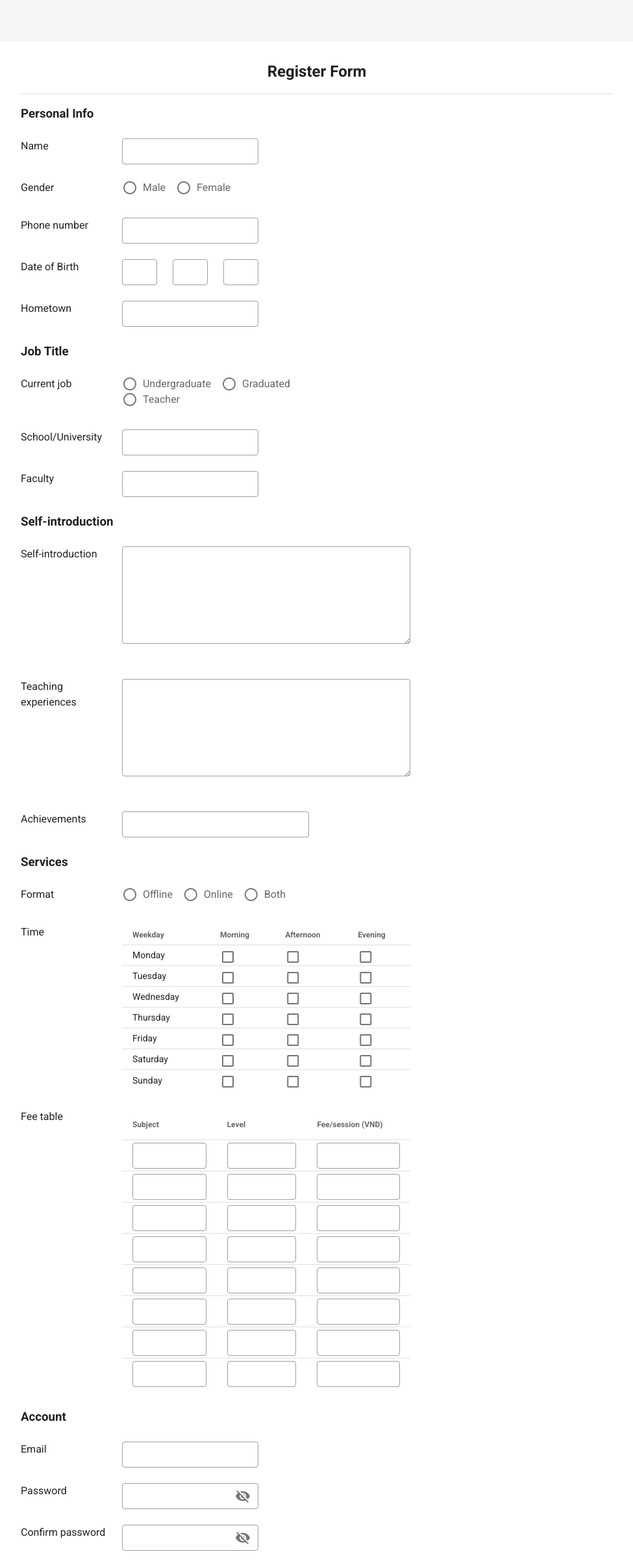
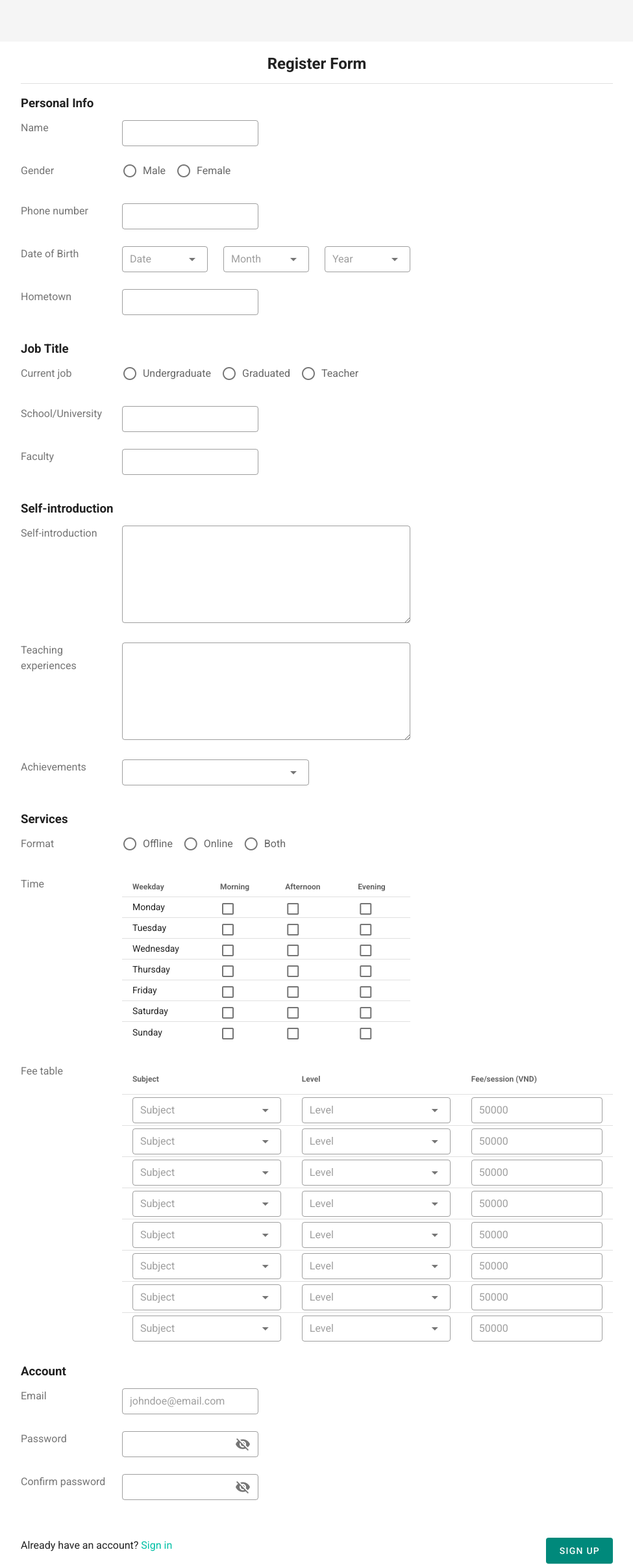
Before and after one commit to minhthinh190/find-learner, a Nuxt app: page /signup in a window 1280 px wide. Shown: the top 2409 px of the page at 65% size, without its empty margins (152-1127 px from the left). Built offline with nearby package versions, Linux system fonts and the light colour scheme.

Commit message:
Update signup page

```diff
--- a/pages/signup.vue
+++ b/pages/signup.vue
@@ -1,99 +1,17 @@
 <template>
-  <!--
-  <v-container fill-height>
-    <v-row justify="center">
-      <v-col cols="12" sm="6" md="6" lg="4">
-        <v-card class="pa-6" outlined>
-          <v-card-title class="justify-center mb-4">
-            <h3>Sign Up</h3>
-          </v-card-title>
-
-          <v-card-text>
+  <v-container fluid class="pa-sm-5 pa-md-16">
+    <v-sheet class="mx-lg-16 px-lg-14 pt-7 pb-8">
       <v-form ref="form">
-              <v-text-field
-                v-model="email"
-                label="Email"
-                color="teal accent-4"
-                dense
-                outlined
-                single-line
-                :rules="emailRules"
-              ></v-text-field>
-
-              <v-spacer class="py-1" />
-
-              <v-text-field
-                v-model="password"
-                label="Password"
-                color="teal accent-4"
-                dense
-                outlined
-                single-line
-                :type="isPwShowed ? 'text' : 'password'"
-                :append-icon="isPwShowed ? 'mdi-eye' : 'mdi-eye-off'"
-                :rules="passwordRules"
-                @click:append="isPwShowed = !isPwShowed"
-              ></v-text-field>
-
-              <v-spacer class="py-1" />
-
-              <v-text-field
-                label="Confirm Password"
-                ref="confirmPassword"
-                color="teal accent-4"
-                dense
-                outlined
-                :type="isCfPwShowed ? 'text' : 'password'"
-                :append-icon="isCfPwShowed ? 'mdi-eye' : 'mdi-eye-off'"
-                :rules="confirmPasswordRules"
-                @click:append="isCfPwShowed = !isCfPwShowed"
-                @keyup.enter="signUp"
-              ></v-text-field>
-            </v-form>
-          </v-card-text>
-
-          <v-card-actions>
-            <v-row class="px-2 py-0">
-              <v-col cols="12" sm=12 md="12" lg="12" align="center">
-                <v-btn
-                  color="teal darken-1"
-                  depressed
-                  block
-                  :loading="isSigningUp"
-                  class="py-5 text-capitalize white--text"
-                  @click="signUp"
-                >
-                  Sign Up
-                </v-btn>
-              </v-col>
-
-              <v-col cols="12" sm="12" md="12" lg="12" align="center" class="pb-0">
-                <p>
-                  Already have an account?
-                  <nuxt-link to="/signin" class="link">
-                    Sign in
-                  </nuxt-link>
-                </p>
-              </v-col>
-            </v-row>
-          </v-card-actions>
-        </v-card>
-      </v-col>
-    </v-row>
-  </v-container>
-  -->
-  <v-container fluid class="pa-16">
-    <v-sheet class="mx-16 px-14 py-7">
         <v-row>
           <v-col cols="12">
             <h2 class="text-center">Register Form</h2>
           </v-col>
         </v-row>
 
-      <v-divider class="my-4"/>
+        <v-divider class="mt-6 mb-4"/>
 
         <!-- Personal Info -->
-      <v-row>
+        <v-row class="py-3">
           <v-col cols="12">
             <h3>Personal Info</h3>
           </v-col>
@@ -101,31 +19,40 @@
 
         <v-row>
           <v-col cols="2">
-          <p>Name</p>
+            <p class="label">Name</p>
           </v-col>
-        <v-col cols="3">
+          <v-col cols="12" md="3" sm="5" class="py-0">
             <v-text-field
+              v-model="personalInfo.name"
               dense
               outlined
               single-line
-            hide-details
+              color="teal accent-4"
+              :rules="textInputRules"
             ></v-text-field>
           </v-col>
         </v-row>
 
-      <v-row>
-        <v-col cols="2" class="pb-0 ">
-          <p>Gender</p>
+        <v-row class="pb-4">
+          <v-col cols="2" class="pb-0">
+            <p class="label">Gender</p>
           </v-col>
-        <v-col cols="3" class="pb-0 ">
-          <v-radio-group row class="pa-0 ma-0">
+          <v-col cols="12" md="3" sm="5" class="py-0">
+            <v-radio-group
+              v-model="personalInfo.gender"
+              row
+              class="pa-0 ma-0"
+              :rules="numberInputRules"
+            >
               <v-radio
                 label="Male"
                 value="male"
+                color="teal accent-4"
               ></v-radio>
               <v-radio
                 label="Female"
                 value="female"
+                color="teal accent-4"
               ></v-radio>
             </v-radio-group>
           </v-col>
@@ -133,89 +60,111 @@
 
         <v-row>
           <v-col cols="2">
-          <p>Phone number</p>
+            <p class="label">Phone number</p>
           </v-col>
-        <v-col cols="3">
+          <v-col cols="12" md="3" sm="5" class="py-0">
             <v-text-field
+              v-model="personalInfo.phone"
               dense
               outlined
               single-line
-            hide-details
+              color="teal accent-4"
+              type="number"
+              :rules="numberInputRules"
             ></v-text-field>
           </v-col>
         </v-row>
 
         <v-row>
           <v-col cols="2">
-          <p>Date of Birth</p>
+            <p class="label">Date of Birth</p>
           </v-col>
 
-        <v-col cols="1">
-          <v-text-field
+          <v-col cols="12" lg="2" md="2" sm="3" class="py-0">
+            <v-select
+              v-model="personalInfo.birthDate"
               dense
               outlined
-            single-line
-            hide-details
-          ></v-text-field>
+              color="teal accent-4"
+              placeholder="Date"
+              :items="dateSelectData"
+              :rules="numberInputRules"
+            ></v-select>
           </v-col>
 
-        <v-col cols="1">
-          <v-text-field
+          <v-col cols="12" lg="2" md="2" sm="3" class="py-0">
+            <v-select
+              v-model="personalInfo.birthMonth"
               dense
               outlined
-            single-line
-            hide-details
-          ></v-text-field>
+              color="teal accent-4"
+              placeholder="Month"
+              :items="monthSelectData"
+              :rules="numberInputRules"
+            ></v-select>
           </v-col>
 
-        <v-col cols="1">
-          <v-text-field
+          <v-col cols="12" lg="2" md="2" sm="3" class="py-0">
+            <v-select
+              v-model="personalInfo.birthYear"
               dense
               outlined
-            single-line
-            hide-details
-          ></v-text-field>
+              color="teal accent-4"
+              placeholder="Year"
+              :items="yearSelectData"
+              :rules="numberInputRules"
+            ></v-select>
           </v-col>
         </v-row>
 
         <v-row>
           <v-col cols="2">
-          <p>Hometown</p>
+            <p class="label">Hometown</p>
           </v-col>
-        <v-col cols="3">
+          <v-col cols="12" md="3" sm="5" class="py-0">
             <v-text-field
+              v-model="personalInfo.hometown"
               dense
               outlined
               single-line
-            hide-details
+              color="teal accent-4"
+              :rules="textInputRules"
             ></v-text-field>
           </v-col>
         </v-row>
 
         <!-- Job Title -->
-      <v-row>
+        <v-row class="py-3">
           <v-col cols="12">
             <h3>Job Title</h3>
           </v-col>
         </v-row>
 
-      <v-row>
-        <v-col cols="2" class="pb-0 ">
-          <p>Current job</p>
+        <v-row class="pb-4">
+          <v-col cols="2" class="pb-0">
+            <p class="label">Current job</p>
           </v-col>
-        <v-col cols="5" class="pb-0 ">
-          <v-radio-group row class="pa-0 ma-0">
+          <v-col cols="12" md="6" class="py-0">
+            <v-radio-group
+              v-model="jobTitle.currentJob"
+              row
+              class="pa-0 ma-0"
+              :rules="numberInputRules"
+            >
               <v-radio
                 label="Undergraduate"
                 value="undergraduate"
+                color="teal accent-4"
               ></v-radio>
               <v-radio
                 label="Graduated"
                 value="graduated"
+                color="teal accent-4"
               ></v-radio>
               <v-radio
                 label="Teacher"
                 value="teacher"
+                color="teal accent-4"
               ></v-radio>
             </v-radio-group>
           </v-col>
@@ -223,34 +172,38 @@
 
         <v-row>
           <v-col cols="2">
-          <p>School/University</p>
+            <p class="label">School/University</p>
           </v-col>
-        <v-col cols="3">
+          <v-col cols="12" md="3" sm="5" class="py-0">
             <v-text-field
+              v-model="jobTitle.school"
               dense
               outlined
               single-line
-            hide-details
+              color="teal accent-4"
+              :rules="textInputRules"
             ></v-text-field>
           </v-col>
         </v-row>
 
         <v-row>
           <v-col cols="2">
-          <p>Faculty</p>
+            <p class="label">Faculty</p>
           </v-col>
-        <v-col cols="3">
+          <v-col cols="12" md="3" sm="5" class="py-0">
             <v-text-field
+              v-model="jobTitle.faculty"
               dense
               outlined
               single-line
-            hide-details
+              color="teal accent-4"
+              :rules="textInputRules"
             ></v-text-field>
           </v-col>
         </v-row>
 
         <!-- Self-introduction -->
-      <v-row>
+        <v-row class="py-3">
           <v-col cols="12">
             <h3>Self-introduction</h3>
           </v-col>
@@ -258,94 +211,115 @@
 
         <v-row>
           <v-col cols="2">
-          <p>Self-introduction</p>
+            <p class="label">Self-introduction</p>
           </v-col>
-        <v-col cols="6">
+          <v-col cols="12" md="6" class="py-0">
             <v-textarea
+              v-model="selfIntroduction.selfIntroduction"
               outlined
+              color="teal accent-4"
+              :rules="textInputRules"
             ></v-textarea>
           </v-col>
         </v-row>
 
         <v-row>
           <v-col cols="2">
-          <p>Teaching experiences</p>
+            <p class="label">Teaching experiences</p>
           </v-col>
-        <v-col cols="6">
+          <v-col cols="12" md="6" class="py-0">
             <v-textarea
+              v-model="selfIntroduction.teachingExperiences"
               outlined
+              color="teal accent-4"
+              :rules="textInputRules"
             ></v-textarea>
           </v-col>
         </v-row>
 
         <v-row>
           <v-col cols="2">
-          <p>Achievements</p>
+            <p class="label">Achievements</p>
           </v-col>
-        <v-col cols="4">
-          <v-text-field
+          <v-col cols="12" md="4" sm="5" class="py-0">
+            <v-select
+              v-model="selfIntroduction.achievement"
               dense
               outlined
-            single-line
-            hide-details
-          ></v-text-field>
+              color="teal accent-4"
+              :items="achievementSelectData"
+            ></v-select>
           </v-col>
         </v-row>
 
         <!-- Services -->
-      <v-row>
+        <v-row class="py-3">
           <v-col cols="12">
             <h3>Services</h3>
           </v-col>
         </v-row>
 
-      <v-row>
+        <v-row class="pb-4">
           <v-col cols="2" class="pb-0 ">
-          <p>Format</p>
+            <p class="label">Format</p>
           </v-col>
-        <v-col cols="5" class="pb-0 ">
-          <v-radio-group row class="pa-0 ma-0">
+          <v-col cols="12" md="5" class="py-0 ">
+            <v-radio-group
+              v-model="services.format"
+              row
+              class="pa-0 ma-0"
+              :rules="numberInputRules"
+            >
               <v-radio
                 label="Offline"
                 value="offline"
+                color="teal accent-4"
               ></v-radio>
               <v-radio
                 label="Online"
                 value="online"
+                color="teal accent-4"
               ></v-radio>
               <v-radio
                 label="Both"
                 value="both"
+                color="teal accent-4"
               ></v-radio>
             </v-radio-group>
           </v-col>
         </v-row>
 
-      <v-row class="pb-4 ">
+        <v-row class="pb-8">
           <v-col cols="2" class="pb-0">
-          <p>Time</p>
+            <p class="label">Time</p>
           </v-col>
-        <v-col cols="6" class="pb-0">
+          <v-col cols="12" lg="6" md="8" sm="10" class="py-0">
             <v-data-table
               :headers="timeTableHeaders"
-            :items="timeTableData"
+              :items="services.freeTime"
               dense
               hide-default-footer
             >
               <template v-slot:item.morning="{ item }">
                 <v-checkbox
+                  v-model="item.morning"
+                  color="teal accent-4"
                   hide-details
                   class="ma-0"
                 ></v-checkbox>
               </template>
               <template v-slot:item.afternoon="{ item }">
                 <v-checkbox
+                  v-model="item.afternoon"
+                  color="teal accent-4"
                   hide-details
                   class="ma-0"
                 ></v-checkbox>
               </template>
               <template v-slot:item.evening="{ item }">
                 <v-checkbox
+                  v-model="item.evening"
+                  color="teal accent-4"
                   hide-details
                   class="ma-0"
                 ></v-checkbox>
@@ -356,36 +330,47 @@
 
         <v-row class="pb-4">
           <v-col cols="2" class="pb-0">
-          <p>Fee table</p>
+            <p class="label">Fee table</p>
           </v-col>
-        <v-col cols="6" class="pb-0">
+          <v-col cols="12" md="10" class="py-0">
             <v-data-table
               :headers="feeTableHeaders"
               :items="feeTableData"
               hide-default-footer
             >
               <template v-slot:item.subject="{ item }">
+                <v-select
+                  v-model="item.subject"
+                  dense
+                  outlined
+                  hide-details
+                  color="teal accent-4"
+                  placeholder="Subject"
+                  :items="subjectSelectData"
+                ></v-select>
+              </template>
+              <template v-slot:item.level="{ item }">
+                <v-select
+                  v-model="item.level"
+                  dense
+                  outlined
+                  hide-details
+                  multiple
+                  color="teal accent-4"
+                  placeholder="Level"
+                  :items="levelSelectData"
+                ></v-select>
+              </template>
+              <template v-slot:item.fee="{ item }">
                 <v-text-field
+                  v-model="item.fee"
                   dense
                   outlined
                   single-line
                   hide-details
-              ></v-text-field>
-            </template>
-            <template v-slot:item.level="{ item }">
-              <v-text-field
-                dense
-                outlined
-                single-line
-                hide-details
-              ></v-text-field>
-            </template>
-            <template v-slot:item.fee="{ item }">
-              <v-text-field
-                dense
-                outlined
-                single-line
-                hide-details
+                  color="teal accent-4"
+                  placeholder="50000"
+                  type="number"
                 ></v-text-field>
               </template>
             </v-data-table>
@@ -393,71 +378,89 @@
         </v-row>
 
         <!-- Account -->
-      <v-row>
+        <v-row class="py-3">
           <v-col cols="12">
             <h3>Account</h3>
           </v-col>
         </v-row>
 
         <v-row>
-        <v-col cols="2">
-          <p>Email</p>
+          <v-col cols="12" md="2" class="py-0">
+            <p class="label">Email</p>
           </v-col>
-        <v-col cols="3">
+          <v-col cols="12" md="3" sm="5" class="py-0">
             <v-text-field
+              v-model="account.email"
               dense
               outlined
               single-line
-            hide-details
+              color="teal accent-4"
+              placeholder="johndoe@email.com"
+              :rules="emailRules"
             ></v-text-field>
           </v-col>
         </v-row>
 
         <v-row>
-        <v-col cols="2">
-          <p>Password</p>
+          <v-col cols="12" md="2" class="py-0">
+            <p class="label">Password</p>
           </v-col>
-        <v-col cols="3">
+          <v-col cols="12" md="3" sm="5" class="py-0">
             <v-text-field
+              v-model="account.password"
               dense
               outlined
               single-line
-            hide-details
+              color="teal accent-4"
               :type="isPwShowed ? 'text' : 'password'"
               :append-icon="isPwShowed ? 'mdi-eye' : 'mdi-eye-off'"
+              :rules="passwordRules"
               @click:append="isPwShowed = !isPwShowed"
             ></v-text-field>
           </v-col>
         </v-row>
 
         <v-row>
-        <v-col cols="2">
-          <p>Confirm password</p>
+          <v-col cols="12" md="2" class="py-0">
+            <p class="ma-0 label">Confirm password</p>
           </v-col>
-        <v-col cols="3">
+          <v-col cols="12" md="3" sm="5" class="py-0">
             <v-text-field
+              ref="confirmPassword"
+              v-model="account.confirmPassword"
               dense
               outlined
               single-line
-            hide-details
+              color="teal accent-4"
               :type="isCfPwShowed ? 'text' : 'password'"
               :append-icon="isCfPwShowed ? 'mdi-eye' : 'mdi-eye-off'"
+              :rules="confirmPasswordRules"
               @click:append="isCfPwShowed = !isCfPwShowed"
             ></v-text-field>
           </v-col>
         </v-row>
 
-      <v-row>
-        <v-col cols="12" class="text-right">
+        <v-row class="pt-5">
+          <v-col cols="12" sm="6">
+            <p>
+              Already have an account?
+              <nuxt-link to="/signin" class="link">
+                Sign in
+              </nuxt-link>
+            </p>
+          </v-col>
+          <v-col cols="12" sm="6" class="text-right">
             <v-btn
               color="teal darken-1"
               depressed
               class="pa-5 white--text"
+              @click="signUp"
             >
               Sign Up
             </v-btn>
           </v-col>
         </v-row>
+      </v-form>
     </v-sheet>
   </v-container>
 </template>
@@ -465,43 +468,63 @@
 <script>
 import regex from '~/util/regex.js'
 import msg from '~/util/message.js'
+import { helper } from '~/util/helpers.js'
 
 export default {
   data () {
     return {
-      email: '',
+      isPwShowed: false,
+      isCfPwShowed: false,
+      isSigningUp: false,
+      // Input Rules
+      textInputRules: [val => !!val.trim() || 'Required!'],
+      numberInputRules: [val => !!val || 'Required!'],
       emailRules: [
         val => !!val.trim() || msg.auth.emailRequired,
         val => (val.trim() && regex.email.test(val)) || msg.auth.invalidEmailFormat
       ],
-      password: '',
-      isPwShowed: false,
       passwordRules: [
         val => !!val || msg.auth.pwRequired,
         val => (val && val.length > 6) || msg.auth.invalidPwLength
       ],
-      confirmPassword: '',
-      isCfPwShowed: false,
       confirmPasswordRules: [
         val => !!val || msg.auth.confirmPwRequired,
         val => (val && val.length > 6) || msg.auth.invalidPwLength,
-        val => (val && val === this.password) || msg.auth.pwNotMatch
+        val => (val && val === this.account.password) || msg.auth.pwNotMatch
       ],
-      isSigningUp: false,
+      //
+      dateSelectData: helper.generateDateData(),
+      monthSelectData: helper.generateMonthData(),
+      yearSelectData: helper.generateYearData(),
+      //
+      achievementSelectData: [
+        'Thủ khoa đại học',
+        'Á khoa đại học',
+        'Học sinh giỏi Quốc gia',
+        'Học sinh giỏi Tỉnh/TP',
+        'Huy chương Quốc tế',
+        'Du học sinh',
+        'Học bổng',
+        'Học sinh trường THPT chuyên'
+      ],
+      //
+      subjectSelectData: [
+        'Math',
+        'Physics',
+        'Chemistry',
+        'Biology',
+        'Literature',
+        'English',
+        'TOEIC',
+        'IELTS'
+      ],
+      levelSelectData: [1, 2, 3, 4, 5, 6, 7, 8, 9, 10, 11, 12],
+      //
       timeTableHeaders: [
         { text: 'Weekday', value: 'weekday', align: '', sortable: false },
         { text: 'Morning', value: 'morning', align: '', sortable: false },
         { text: 'Afternoon', value: 'afternoon', align: '', sortable: false },
         { text: 'Evening', value: 'evening', align: '', sortable: false }
-      ],
-      timeTableData: [
-        { weekday: 'Monday', morning: '', afternoon: '', evening: '' },
-        { weekday: 'Tuesday', morning: '', afternoon: '', evening: '' },
-        { weekday: 'Wednesday', morning: '', afternoon: '', evening: '' },
-        { weekday: 'Thursday', morning: '', afternoon: '', evening: '' },
-        { weekday: 'Friday', morning: '', afternoon: '', evening: '' },
-        { weekday: 'Saturday', morning: '', afternoon: '', evening: '' },
-        { weekday: 'Sunday', morning: '', afternoon: '', evening: '' }
       ],
       feeTableHeaders: [
         { text: 'Subject', value: 'subject', align: '', sortable: false },
@@ -509,15 +532,57 @@ export default {
         { text: 'Fee/session (VND)', value: 'fee', align: '', sortable: false }
       ],
       feeTableData: [
-        { subject: '', level: '', fee: '' },
-        { subject: '', level: '', fee: '' },
-        { subject: '', level: '', fee: '' },
-        { subject: '', level: '', fee: '' },
-        { subject: '', level: '', fee: '' },
-        { subject: '', level: '', fee: '' },
-        { subject: '', level: '', fee: '' },
-        { subject: '', level: '', fee: '' }
+        { subject: '', level: [], fee: '' },
+        { subject: '', level: [], fee: '' },
+        { subject: '', level: [], fee: '' },
+        { subject: '', level: [], fee: '' },
+        { subject: '', level: [], fee: '' },
+        { subject: '', level: [], fee: '' },
+        { subject: '', level: [], fee: '' },
+        { subject: '', level: [], fee: '' }
+      ],
+      /* Tutor Info State */
+      // Personal Info
+      personalInfo: {
+        name: '',
+        gender: '',
+        phone: '',
+        birthDate: '',
+        birthMonth: '',
+        birthYear: '',
+        hometown: ''
+      },
+      // Job Title
+      jobTitle: {
+        currentJob: '',
+        school: '',
+        faculty: ''
+      },
+      // Self-introduction State
+      selfIntroduction: {
+        selfIntroduction: '',
+        teachingExperiences: '',
+        achievement: ''
+      },
+      // Services
+      services: {
+        format: '',
+        freeTime: [
+          { weekday: 'Monday', morning: false, afternoon: false, evening: false },
+          { weekday: 'Tuesday', morning: false, afternoon: false, evening: false },
+          { weekday: 'Wednesday', morning: false, afternoon: false, evening: false },
+          { weekday: 'Thursday', morning: false, afternoon: false, evening: false },
+          { weekday: 'Friday', morning: false, afternoon: false, evening: false },
+          { weekday: 'Saturday', morning: false, afternoon: false, evening: false },
+          { weekday: 'Sunday', morning: false, afternoon: false, evening: false }
         ]
+      },
+      // Account
+      account: {
+        email: '',
+        password: '',
+        confirmPassword: ''
+      }
     }
   },
   watch: {
@@ -527,7 +592,9 @@ export default {
   },
   methods: {
     signUp () {
+      console.log(this.feeTableData)
       if (this.$refs.form.validate()) {
+        /*
         this.isSigningUp = true
 
         this.$store.dispatch('user/signUp', {
@@ -542,6 +609,7 @@ export default {
           this.isSigningUp = false
           this.showNotification(err.code, 'error')
         })
+        */
       }
     },
 
@@ -556,11 +624,18 @@ export default {
 </script>
 
 <style scoped>
-. {
+.box {
   border: 1px solid red;
 }
 .container {
   background: #F5F5F5;
+}
+.col {
+  padding-top: 0;
+  padding-bottom: 0;
+}
+.label {
+  color: #757575;
 }
 .link {
   text-decoration: none;
```
Lines whose indentation alone changed are shown as unchanged.
